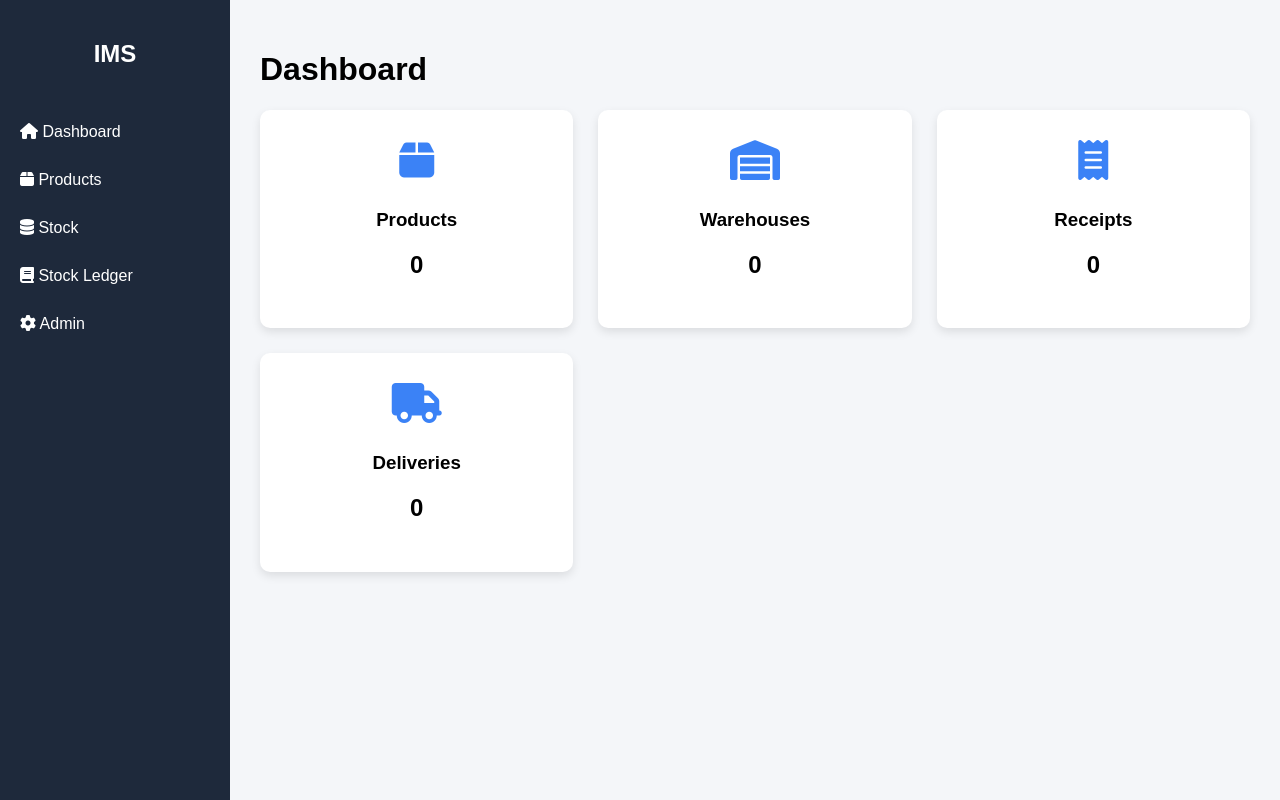
After one commit to EGL-Commander/core-inventory-ims, a Django app: page / in a window 1280 px wide. The commit adds this page. Run offline with Django 5.2, Linux system fonts and the light colour scheme; data that the repository does not hold is empty.

Commit message:
Almost Done on UI
Almost Done with the UI, But Slightly More Polish Needed.

```diff
--- a/core_inventory/core_inventory/urls.py
+++ b/core_inventory/core_inventory/urls.py
@@ -19,5 +19,6 @@ from django.urls import path, include
 
 urlpatterns = [
     path('admin/', admin.site.urls),
+    path("", include("dashboard.urls")),
     path("api/", include("inventory.urls")),
 ]
--- /dev/null
+++ b/core_inventory/dashboard/urls.py
@@ -0,0 +1,14 @@
+from django.urls import path
+from .views import dashboard_page, products_page, stock_page, activity_page
+
+urlpatterns = [
+
+path("", dashboard_page),
+
+path("products/", products_page),
+
+path("stock/", stock_page),
+
+path("activity/", activity_page),
+
+]
--- a/core_inventory/dashboard/views.py
+++ b/core_inventory/dashboard/views.py
@@ -1,3 +1,38 @@
 from django.shortcuts import render
 
-# Create your views here.
+from products.models import Product
+from inventory.models import Stock, Warehouse, StockLedger
+from operations.models import Receipt, Delivery
+
+
+def dashboard_page(request):
+
+    context = {
+        "products": Product.objects.count(),
+        "warehouses": Warehouse.objects.count(),
+        "receipts": Receipt.objects.count(),
+        "deliveries": Delivery.objects.count(),
+    }
+
+    return render(request,"dashboard.html",context)
+
+
+def products_page(request):
+
+    products = Product.objects.all()
+
+    return render(request,"products.html",{"products":products})
+
+
+def stock_page(request):
+
+    stock = Stock.objects.select_related("product","warehouse")
+
+    return render(request,"stock.html",{"stock":stock})
+
+
+def activity_page(request):
+
+    activity = StockLedger.objects.order_by("-timestamp")[:20]
+
+    return render(request,"activity.html",{"activity":activity})
--- a/core_inventory/templates/base.html
+++ b/core_inventory/templates/base.html
@@ -1,33 +1,132 @@
 <!DOCTYPE html>
 <html>
 <head>
-    <title>Core Inventory IMS</title>
-    <link href="https://cdn.jsdelivr.net/npm/bootstrap@5.3.3/dist/css/bootstrap.min.css" rel="stylesheet">
+
+<title>IMS</title>
+
+<link rel="stylesheet"
+href="https://cdnjs.cloudflare.com/ajax/libs/font-awesome/6.5.0/css/all.min.css">
+
+<style>
+
+body{
+margin:0;
+font-family:Arial;
+background:#f4f6f9;
+}
+
+.sidebar{
+width:230px;
+height:100vh;
+background:#1e293b;
+position:fixed;
+color:white;
+}
+
+.logo{
+text-align:center;
+padding:20px;
+}
+
+.sidebar ul{
+list-style:none;
+padding:0;
+}
+
+.sidebar ul li{
+padding:15px 20px;
+}
+
+.sidebar ul li a{
+color:white;
+text-decoration:none;
+display:block;
+}
+
+.sidebar ul li:hover{
+background:#3b82f6;
+}
+
+.active{
+background:#3b82f6;
+}
+
+.main{
+margin-left:230px;
+padding:30px;
+}
+
+.cards{
+display:grid;
+grid-template-columns:repeat(3,1fr);
+gap:25px;
+}
+
+.card{
+background:white;
+padding:30px;
+border-radius:10px;
+box-shadow:0 4px 10px rgba(0,0,0,0.1);
+text-align:center;
+}
+
+.card i{
+font-size:40px;
+color:#3b82f6;
+margin-bottom:10px;
+}
+
+button{
+padding:10px 20px;
+border:none;
+background:#3b82f6;
+color:white;
+border-radius:5px;
+cursor:pointer;
+}
+
+</style>
+
 </head>
 
 <body>
 
-<div class="container-fluid">
-    <div class="row">
+<div class="sidebar">
 
-        <nav class="col-md-2 bg-dark text-white vh-100">
-            <h4 class="p-3">Core Inventory</h4>
+<h2 class="logo">IMS</h2>
 
-            <ul class="nav flex-column">
-                <li class="nav-item"><a href="#" class="nav-link text-white">Dashboard</a></li>
-                <li class="nav-item"><a href="#" class="nav-link text-white">Products</a></li>
-                <li class="nav-item"><a href="#" class="nav-link text-white">Receipts</a></li>
-                <li class="nav-item"><a href="#" class="nav-link text-white">Deliveries</a></li>
-                <li class="nav-item"><a href="#" class="nav-link text-white">Transfers</a></li>
-            </ul>
-        </nav>
+<ul>
 
-        <main class="col-md-10 p-4">
-            {% block content %}
-            {% endblock %}
-        </main>
+<li>
+<a href="/"><i class="fa fa-home"></i> Dashboard</a>
+</li>
 
-    </div>
+<li>
+<a href="/products/"><i class="fa fa-box"></i> Products</a>
+</li>
+
+<li>
+<a href="/stock/"><i class="fa fa-database"></i> Stock</a>
+</li>
+
+<li>
+<a href="/activity/"><i class="fa fa-book"></i> Stock Ledger</a>
+</li>
+
+<li>
+<a href="/admin/"><i class="fa fa-cog"></i> Admin</a>
+</li>
+
+</ul>
+
+</div>
+
+<div class="main">
+
+{% block content %}
+
+{% endblock %}
+
 </div>
 
 </body>
--- /dev/null
+++ b/core_inventory/templates/dashboard.html
@@ -0,0 +1,35 @@
+{% extends "base.html" %}
+
+{% block content %}
+
+<h1>Dashboard</h1>
+
+<div class="cards">
+
+<div class="card">
+<i class="fa fa-box"></i>
+<h3>Products</h3>
+<h2>{{ products }}</h2>
+</div>
+
+<div class="card">
+<i class="fa fa-warehouse"></i>
+<h3>Warehouses</h3>
+<h2>{{ warehouses }}</h2>
+</div>
+
+<div class="card">
+<i class="fa fa-receipt"></i>
+<h3>Receipts</h3>
+<h2>{{ receipts }}</h2>
+</div>
+
+<div class="card">
+<i class="fa fa-truck"></i>
+<h3>Deliveries</h3>
+<h2>{{ deliveries }}</h2>
+</div>
+
+</div>
+
+{% endblock %}
```
Also changed, not shown: core_inventory/templates/activity.html (added, +22 -0 lines), core_inventory/templates/products.html (added, +27 -0 lines), core_inventory/templates/stock.html (added, +27 -0 lines), core_inventory/templates/receipt_test.html (deleted).
